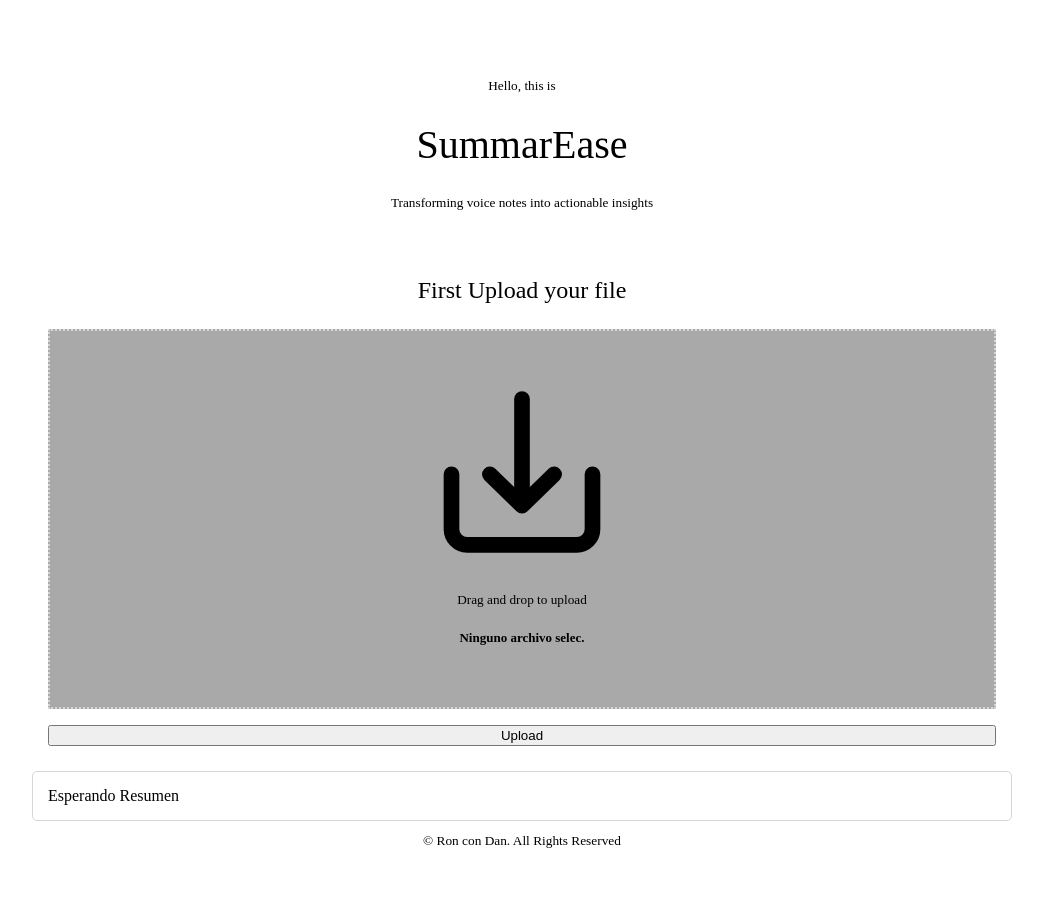
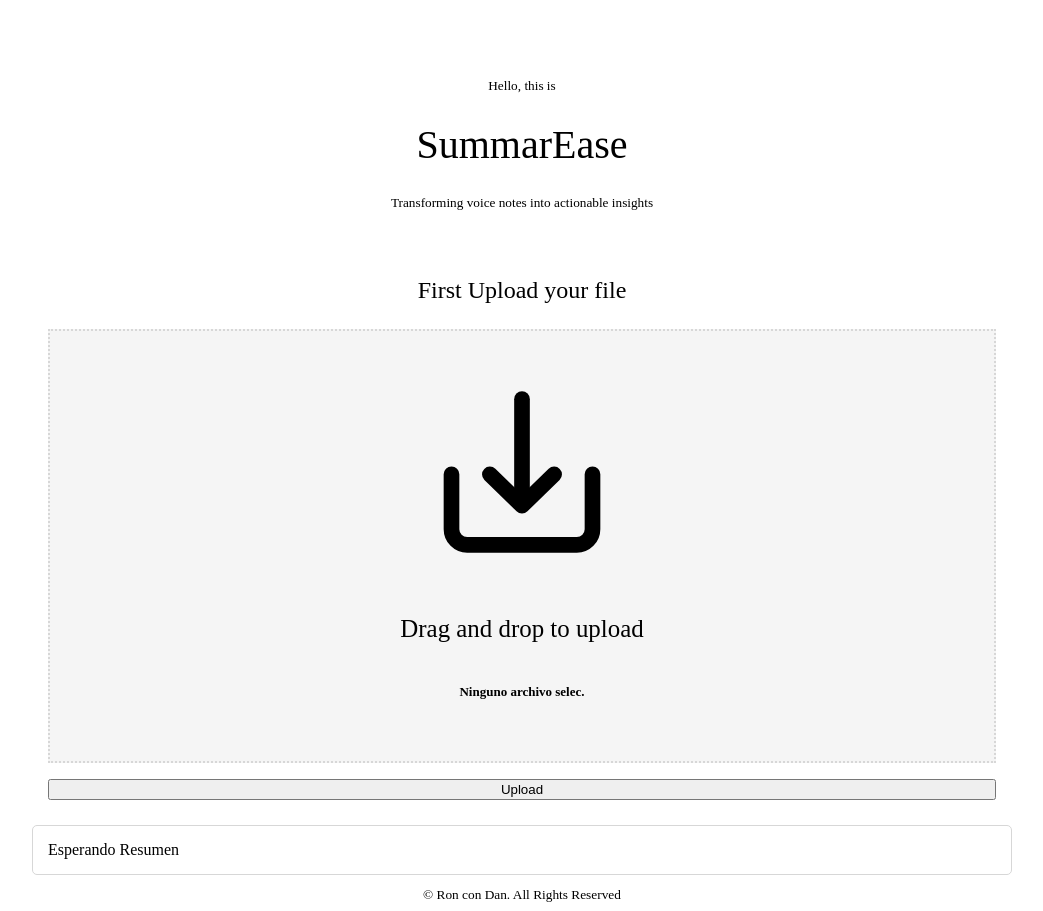
Before and after one commit to dansaround/summarEase, a React (Vite) app: page / in a window 1280 px wide. Shown: the whole page, without its empty margins (118-1161 px from the left). Before the commit the page ends 857 px from the top, so only its background shows below. Built offline with nearby package versions, Linux system fonts and the light colour scheme.

Commit message:
updated some css for the dropzone

```diff
--- a/src/index.css
+++ b/src/index.css
@@ -2,7 +2,7 @@
 
 :root {
   --color-bg: #a9a9a9;
-  --color-bg-variant: #4c4c4c;
+  --color-bg-variant: #55555587;
   --color-primary: #d7d7d7;
   --color-primary-variant: rgba(227, 227, 227, 0.4);
   --color-white: whitesmoke;
--- a/src/styles/audioUploader.css
+++ b/src/styles/audioUploader.css
@@ -29,6 +29,7 @@
   border: 2px dotted var(--color-primary);
   border-spacing: 5px 1rem;
   font-weight: bold;
+  font-size: 30px;
 }
 
 .dragging {
@@ -40,7 +41,7 @@
 }
 
 .not__dragging {
-  background-color: var(--color-bg);
+  background-color: var(--color-white);
 }
 
 .hidden {
```
